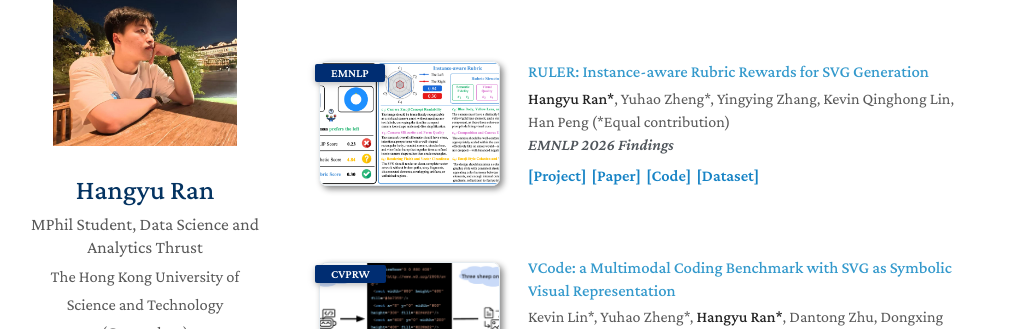
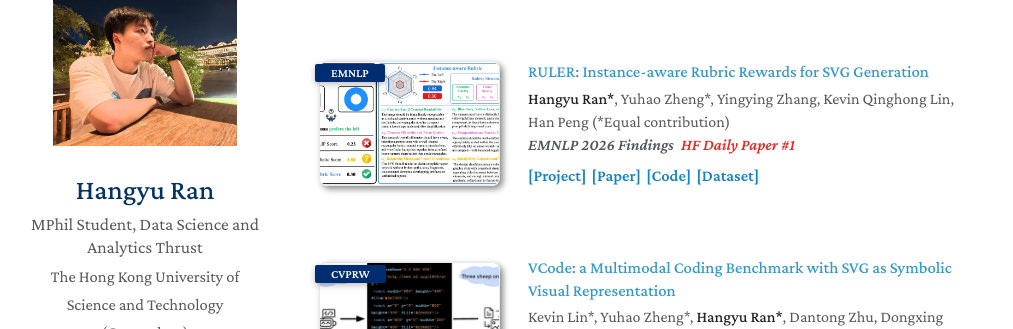
Before and after one commit to HangyuRan/HangyuRan.github.io, a Jekyll site: the page built from index.md, in a window 1280 px wide and 900 px high, scrolled down 793 px. Shown: the part 124-453 px from the top of the window, without its empty margins (131-1144 px from the left). Built offline with Jekyll 4.4.1, drawn with Linux system fonts in a browser that asks for light colours; a style sheet for code colours, icons or effects is not loaded.

Commit message:
Highlight RULER as HF Daily Paper number one

```diff
--- a/_data/publications.yml
+++ b/_data/publications.yml
@@ -19,6 +19,7 @@ main:
     dataset: https://huggingface.co/datasets/hangyuran/RULER
     page: https://hangyuran.github.io/RULER/
     image: ./assets/img/ruler_teaser.png
+    notes: "HF Daily Paper #1"
   - title: "VCode: a Multimodal Coding Benchmark with SVG as Symbolic Visual Representation"
     authors: "Kevin Lin*, Yuhao Zheng*, <strong>Hangyu Ran*</strong>, Dantong Zhu, Dongxing Mao, Linjie Li, Philip Torr, Alex Jinpeng Wang (*Equal contribution)"
     conference_short: CVPRW
```
